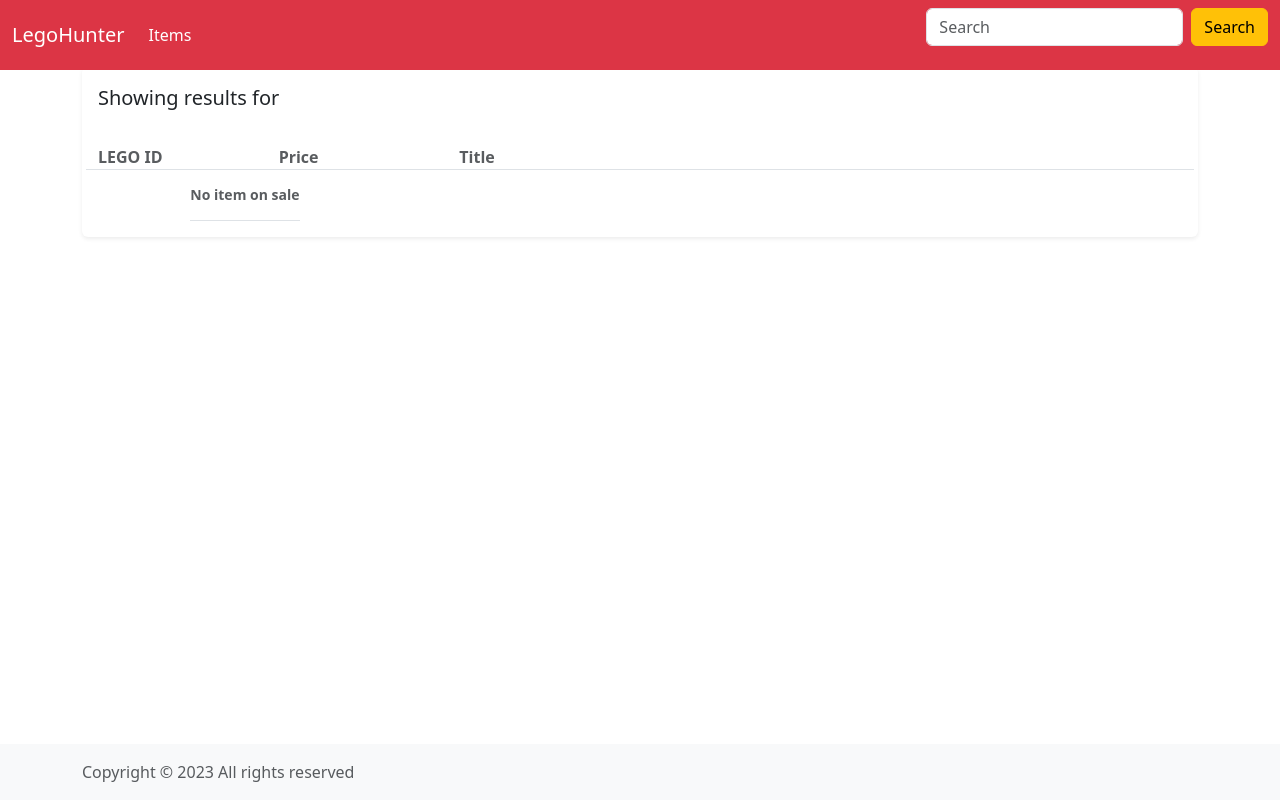
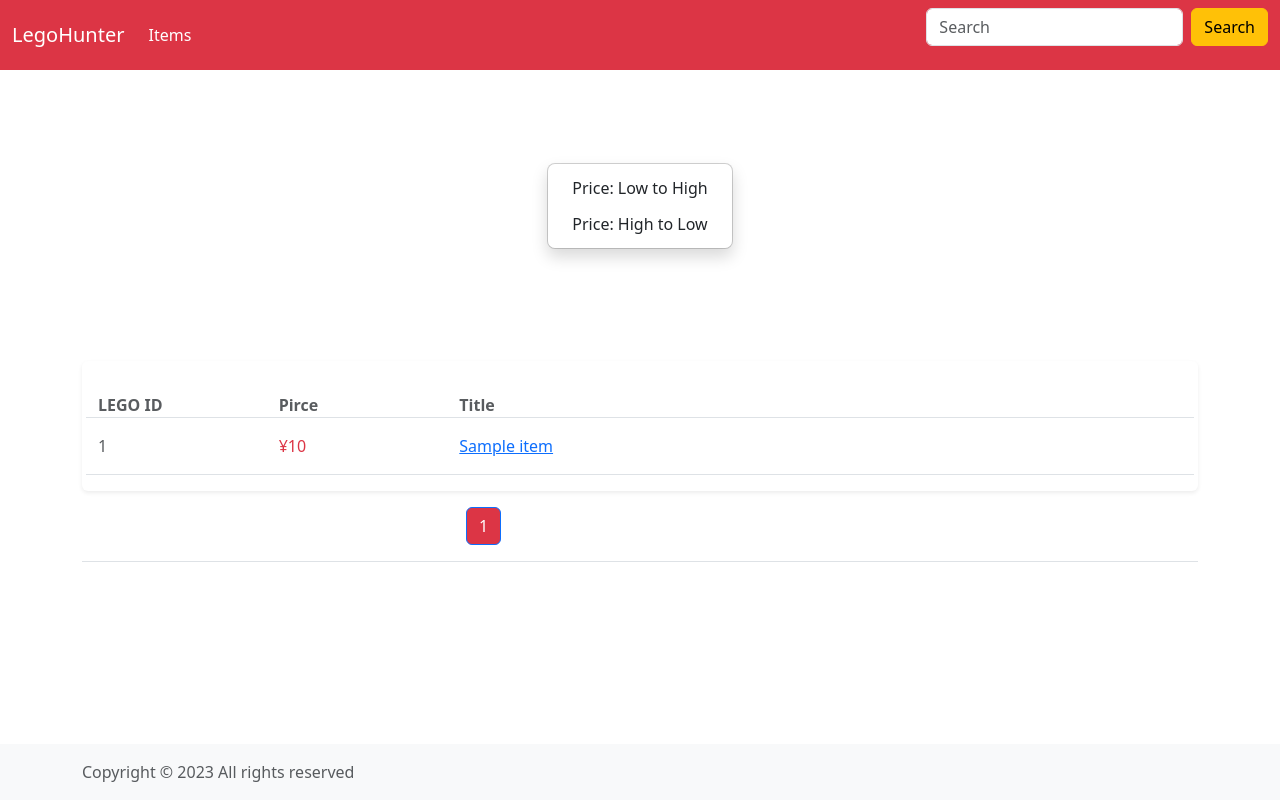
Before and after one commit to StarDust-Platinum/LegoHunter, a Django app: template templates/items/search.html in a window 1280 px wide. Run offline with Django 3.2, Linux system fonts and the light colour scheme; the template is opened without the code that fills it: most values are stand-ins (such as "Sample title", 1, 10 or a date in 2020).

Commit message:
add sort function

```diff
--- a/items/urls.py
+++ b/items/urls.py
@@ -2,6 +2,6 @@ from django.urls import path
 from . import views
 
 urlpatterns = [
-    path('', views.LegoItemListView.as_view()),
+    path('', views.items),
     path('search/', views.search, name="search")
 ]
--- a/templates/index.html
+++ b/templates/index.html
@@ -5,5 +5,5 @@
     <h1>Items</h1>
     <p class="lead">Find Items on sale!</p>
     <a class="btn btn-lg btn-danger text-light" href="/items" role="button">GO</a>
-  </div>
+</div>
 {% endblock %}
--- a/templates/items/legoitem_list.html
+++ b/templates/items/items.html
@@ -1,6 +1,17 @@
 {% extends "base.html" %}
 
 {% block content %}
+<div class="bg-body p-5 rounded">
+    <div class="d-flex flex-column flex-md-row p-4 gap-4 py-md-5 align-items-center justify-content-center">
+        <ul class="dropdown-menu position-static d-grid gap-1 p-2 rounded-3 mx-0 shadow w-220px" data-bs-theme="light">
+            {% block url %}
+            <li><a class="dropdown-item rounded-2" href="?sort=price&order=asc">Price: Low to High</a></li>
+            <li><a class="dropdown-item rounded-2" href="?sort=price&order=desc">Price: High to Low</a></li>
+            {% endblock %}
+        </ul>
+    </div>
+</div>
+
 <div class="my-3 p-3 bg-body rounded shadow-sm">
     <div class="row justify-content-center border-bottom">
         <div class="d-flex text-body-secondary pt-3">
@@ -11,7 +22,7 @@
             </div>
             <div class="col-2">
                 <strong class="">
-                    Price
+                    Pirce
                 </strong>
             </div>
             <div class="col-2">
--- a/templates/items/search.html
+++ b/templates/items/search.html
@@ -1,53 +1,6 @@
-{% extends "base.html" %}
+{% extends "items/items.html" %}
 
-{% block content %}
-
-    <div class="my-3 p-3 bg-body rounded shadow-sm">
-        <div class="row justify-content-center border-bottom">
-            <p class="lead">Showing results for {{ search_word }}</p>
-            <div class="d-flex text-body-secondary pt-3">
-                <div class="col-2">
-                    <strong class="text-gray-dark">
-                        LEGO ID
-                    </strong>
-                </div>
-                <div class="col-2">
-                    <strong class="">
-                        Price
-                    </strong>
-                </div>
-                <div class="col-2">
-                    <strong class="">
-                        Title
-                    </strong>
-                </div>
-            </div>
-        </div>
-
-        {% for item in search_result %}
-        <div class="row justify-content-center border-bottom">
-            <div class="d-flex text-body-secondary pt-3">
-                <div class="col-2">
-                    <p class="text-gray-dark">{{ item.set_id }}</p>
-                </div>
-                <div class="col-2">
-                    <p class="text-danger">¥{{ item.price }}</p>
-                </div>
-                <div class="col-8">
-                    <a href="{{ item.url }}">{{ item.title }}</a>
-                </div>
-            </div>
-        </div>
-        {% empty %}
-        <div class="row justify-content-center">
-            <div class="col-10">
-                <div class="d-flex text-body-secondary pt-3">
-                    <p class="pb-3 mb-0 small lh-sm border-bottom">
-                        <strong class="d-block text-gray-dark">No item on sale</strong>
-                    </p>
-                </div>
-            </div>
-        </div>
-        {% endfor %}
-    </div>
+{% block url %}
+<li><a class="dropdown-item rounded-2" href="{% url 'search' %}?kw={{ kw }}&sort=price&order=asc">Price: Low to High</a></li>
+<li><a class="dropdown-item rounded-2" href="{% url 'search' %}?kw={{ kw }}&sort=price&order=desc">Price: High to Low</a></li>
 {% endblock %}
```
Also changed, not shown: items/views.py (+37 -11 lines), templates/base.html (+3 -4 lines).
